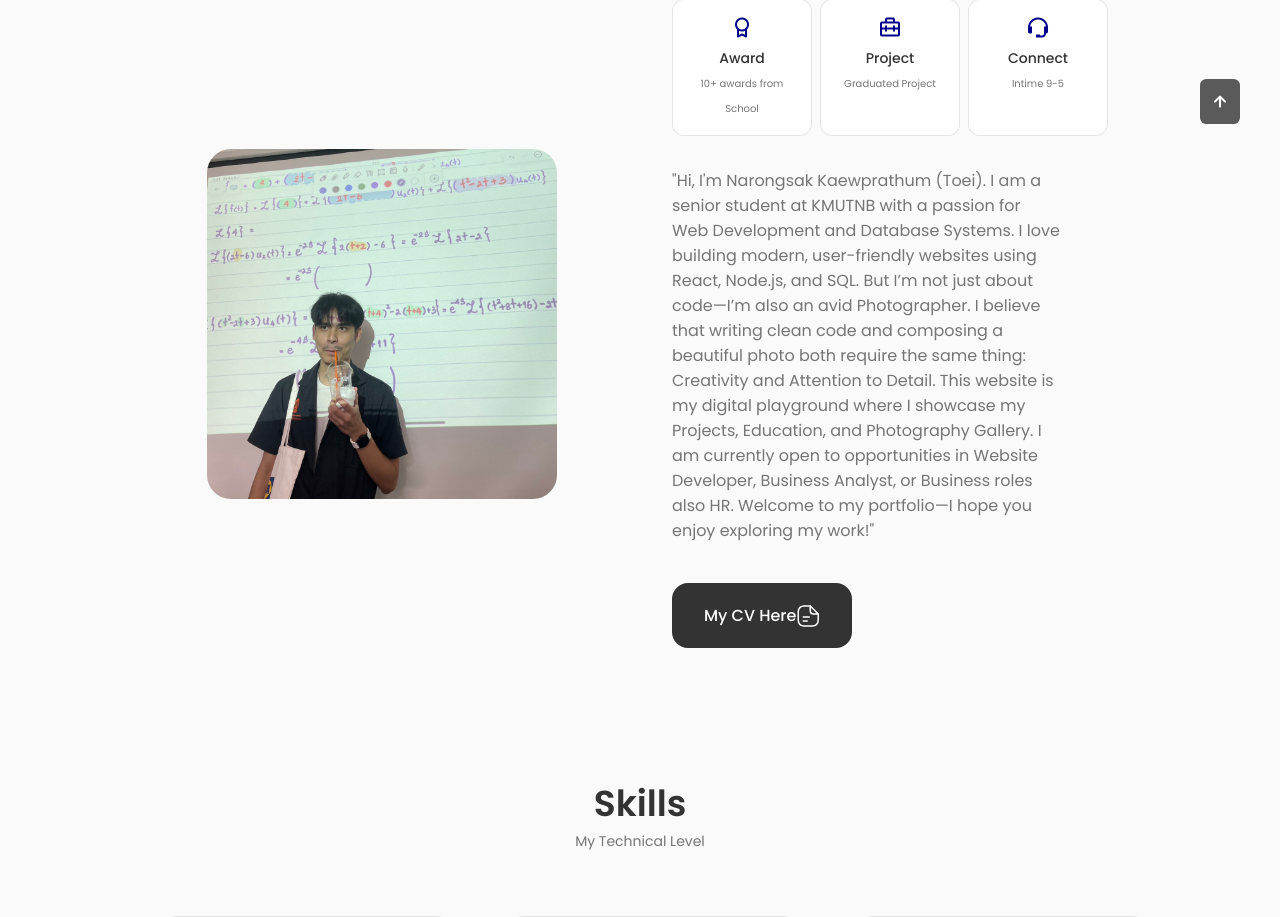
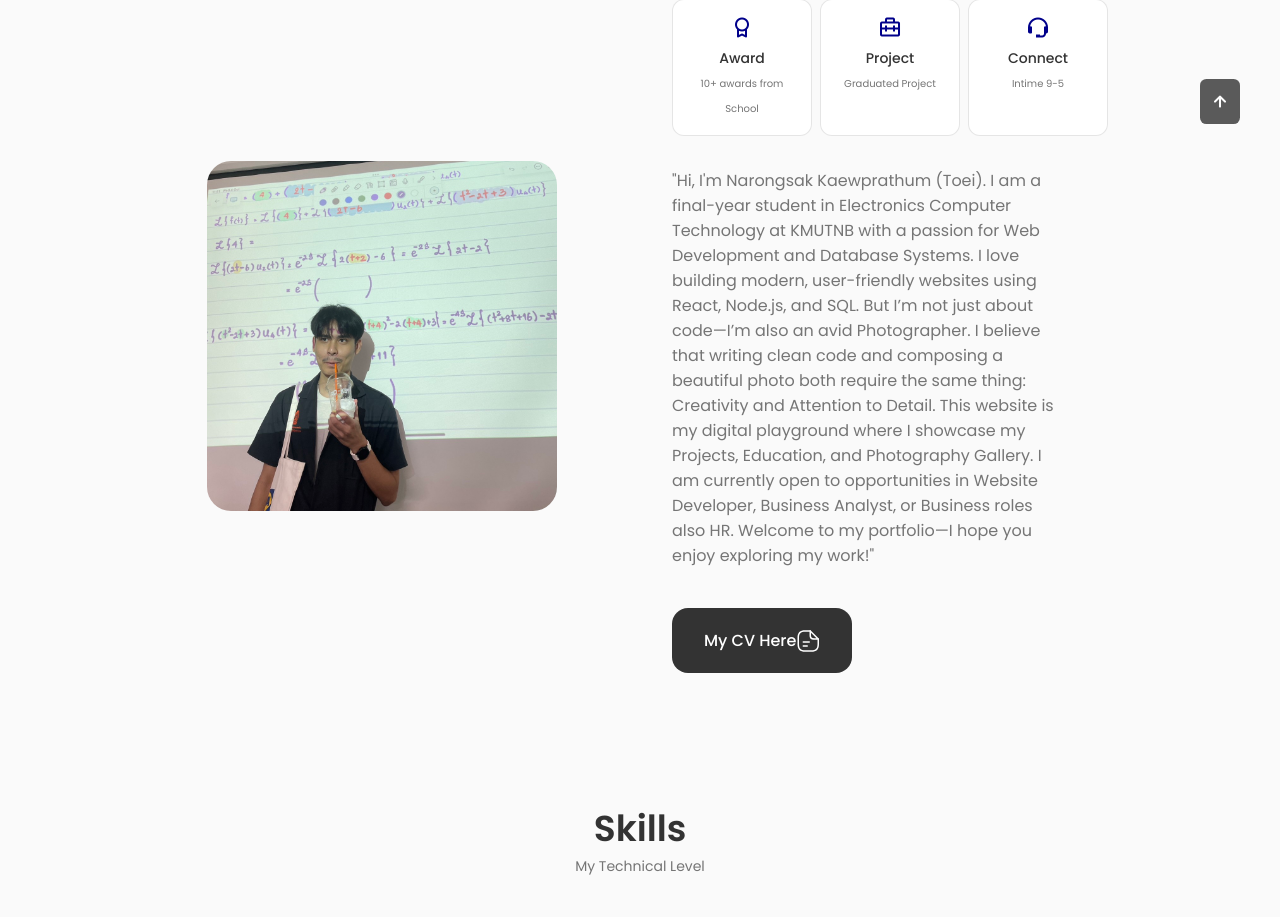
Before and after one commit to Narongsakkaewp/react-portfoilo, a React (Create React App) app: page / in a window 1280 px wide. Shown: the part 836-1753 px from the top of the page. Built offline with nearby package versions, Linux system fonts and the light colour scheme.

Commit message:
Update About.jsx

```diff
--- a/src/components/about/About.jsx
+++ b/src/components/about/About.jsx
@@ -33,7 +33,7 @@ const About = () => {
           <Info />
 
           <p className="about__description">"Hi, I'm Narongsak Kaewprathum (Toei).
-            I am a senior student at KMUTNB with a passion for Web Development and Database Systems. I love building modern, user-friendly websites using React, Node.js, and SQL.
+            I am a final-year student in Electronics Computer Technology at KMUTNB with a passion for Web Development and Database Systems. I love building modern, user-friendly websites using React, Node.js, and SQL.
             But I’m not just about code—I’m also an avid Photographer. I believe that writing clean code and composing a beautiful photo both require the same thing: Creativity and Attention to Detail.
             This website is my digital playground where I showcase my Projects, Education, and Photography Gallery. I am currently open to opportunities in Website Developer, Business Analyst, or Business roles
             also HR. Welcome to my portfolio—I hope you enjoy exploring my work!"</p>
```
